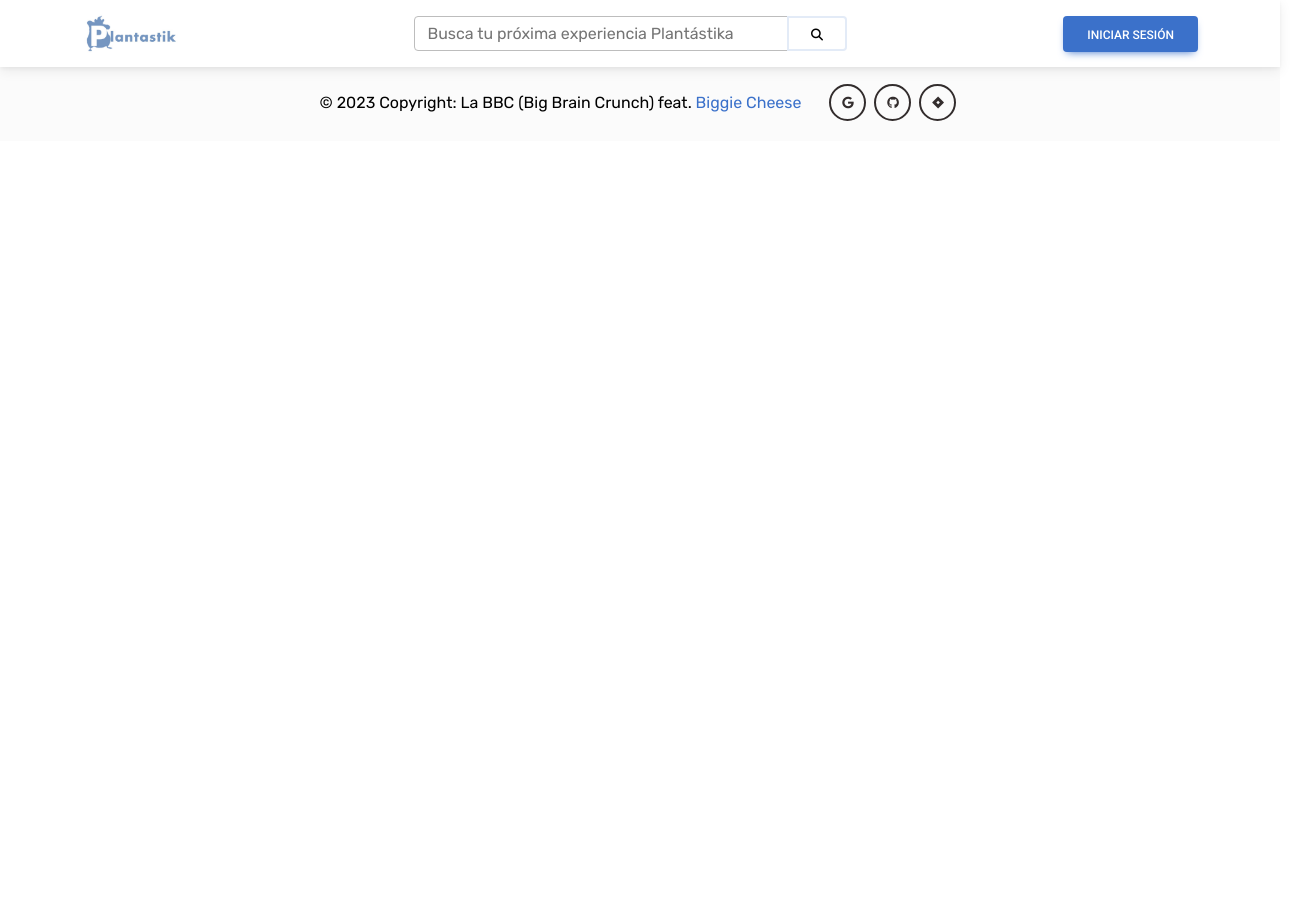
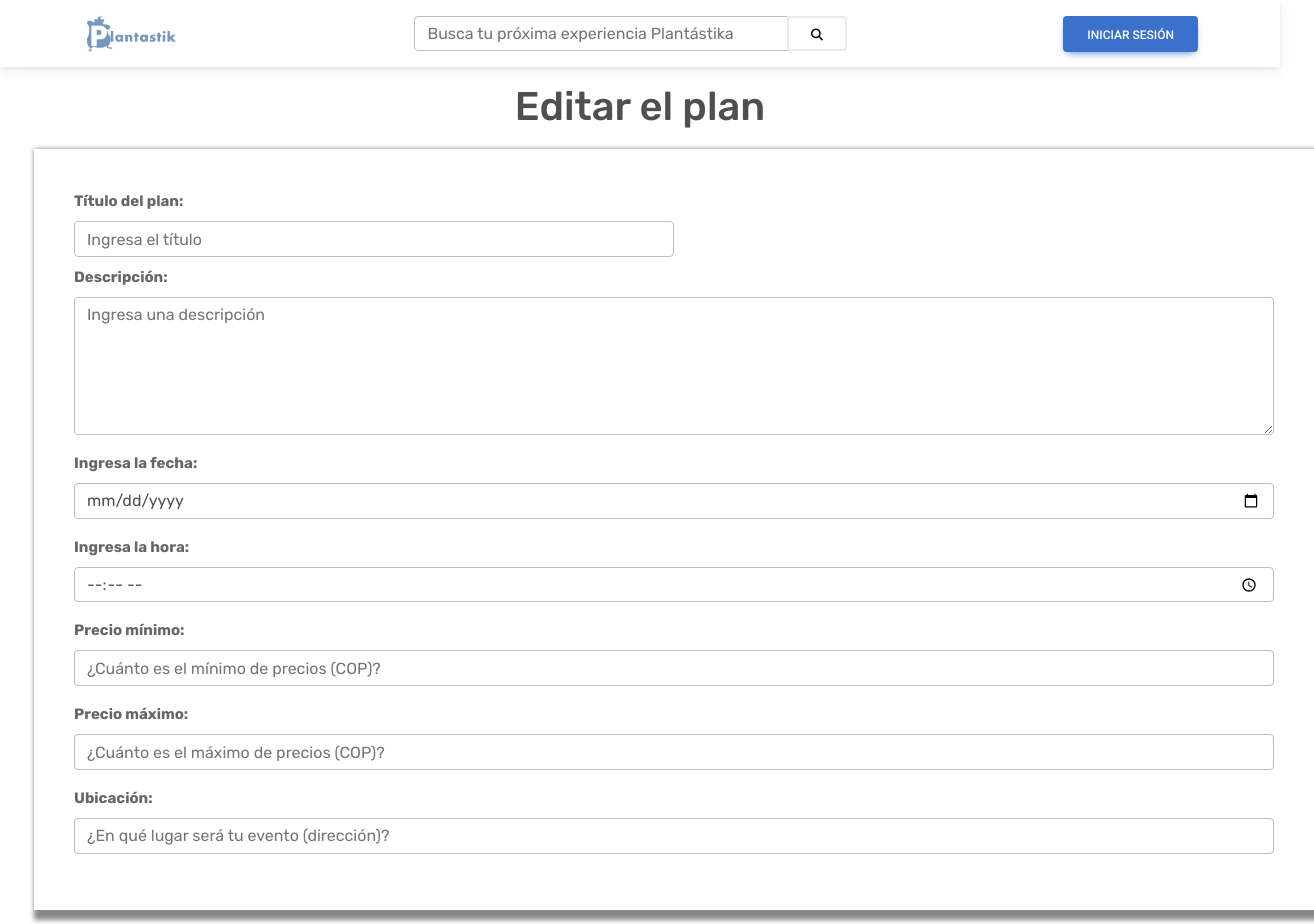
Before and after one commit to CarlCarlsonM/plantastik, a React (Create React App) app in the folder frontend/: page /ad-upd-pln/1 in a window 1280 px wide. Shown: the top 924 px of the page, 1314 px wide, since content can reach past the window. Before the commit the page ends 800 px from the top, so only its background shows below. Built offline with nearby package versions, Linux system fonts and the light colour scheme.

Commit message:
fullVistaAdmin
ver y editar planes funciona

```diff
--- a/frontend/src/App.js
+++ b/frontend/src/App.js
@@ -20,6 +20,7 @@ import EditPlan from "./components/edit-plan.component";
 import AdminOptions from "./components/admin-options.component";
 import UserStatistics from "./components/user-statistics.component";
 import AdUpdUsr from "./components/ad-upd-usr.component";
+import AdmUpdPln from "./components/ad-upd-pln.component";
 
 function App() {
   const [showBasic, setShowBasic] = useState(false);
@@ -58,6 +59,7 @@ function App() {
             <Route exact path="/edit-plan/:idplan" element={<EditPlan />} />
 
             <Route exact path="/ad-upd-usr/:idusr" element={<AdUpdUsr />} />
+            <Route exact path="/ad-upd-pln/:idPln" element={<AdmUpdPln />} />
 
 
           <Route
--- a/frontend/src/components/ad-opt.plns.component.js
+++ b/frontend/src/components/ad-opt.plns.component.js
@@ -15,7 +15,7 @@ import Swal from 'sweetalert2'
 import '../styles/admin-options.css'
 import '../styles/user-info.css';
 
-export default function Plns() {
+export default function AdmUpdPln() {
 
     const [state, setState] = useState({
         name: '',
@@ -136,7 +136,7 @@ export default function Plns() {
                                         <Col>
                                             <ul className='d-flex'>
                                                 {/* <li className='flex-fill' onClick={() => delPln(val.id_plan)}>Eliminar</li> */}
-                                                <Link to={`/edit-plan/${val.id_plan}`}>
+                                                <Link to={`/ad-upd-pln/${val.id_plan}`}>
                                                     <img
                                                         src={require("../Iconos/editar.png")}
                                                         className="BotonImagen"
--- /dev/null
+++ b/frontend/src/components/ad-upd-pln.component.js
@@ -0,0 +1,240 @@
+import React, { useState } from "react";
+import { useEffect } from "react";
+import { useLocation, useParams } from 'react-router-dom';
+import Container from "react-bootstrap/Container";
+import Row from "react-bootstrap/Row";
+import Col from "react-bootstrap/Col";
+import '../styles/detailplans.css';
+import Form from "react-bootstrap/Form";
+import Button from "react-bootstrap/Button";
+import { useAuth } from "../Contexts/AuthContext";
+import { useNavigate  } from "react-router-dom";
+import Axios from "axios";
+import FormGroup from "react-bootstrap/esm/FormGroup";
+import FormLabel from "react-bootstrap/esm/FormLabel";
+import Swal from 'sweetalert2'
+
+
+export default function AdmUpdPln(props){
+
+    const locatio = useLocation();
+    const idplan = locatio.pathname.split('/')[2]//geting de id from de url
+
+    //id del usuario logueado
+    const { authUser, setAuthUser, isLoggedIn, setIsLoggedIn } = useAuth();
+
+    //Datos del plan
+    const [state, setState] = useState({
+
+        idplan: idplan, //cambiar esto por el parametro que reciba de la pagina principal y sale con props.id
+        image: "",
+        title: "",
+        user: "",
+        description:"",
+        date: "",
+        time: "",
+        initialPrice: "",
+        finalPrice: "",
+        location: ""
+      });
+
+    const navigate = useNavigate();
+
+    const handleInput =(event)=>{
+        setState({
+          ...state,
+          [event.target.name]: event.target.value,
+        });
+    };
+
+    const handleSubmit =(event)=>{
+        event.preventDefault();
+        updateDataPlan();
+    };
+
+    const getDetailPlan = (id)=>{
+
+        Axios.get("http://localhost:3001/DetailPlan", {
+            params: {
+                id: id
+            }
+
+          }).then((res) => {
+
+            setState({
+                ...state,
+                image: res.data[0].image,
+                title: res.data[0].planName,
+                description: res.data[0].description,
+                date: res.data[0].date,
+                time: res.data[0].time,
+                initialPrice: res.data[0].min_price,
+                finalPrice: res.data[0].max_price,
+                location: res.data[0].address
+              });
+          });
+        }
+
+    useEffect(() => {
+        if (authUser && authUser.idUser) {
+            getDetailPlan(state.idplan);
+        }
+    }, [authUser]);
+
+    const updateDataPlan =()=>{
+        Axios.put("http://localhost:3001/updatePlanAdm", {
+          name: state.title,
+          description: state.description,
+          date: state.date,
+          time: state.time,
+          min_price: state.initialPrice,
+          max_price: state.finalPrice,
+          address: state.location,
+          id_plan: state.idplan
+        }).then((res) => {
+          if (res.data.message === "Update_Plan") {
+            Swal.fire({
+              title: "<strong>¡Actualización correcta!</strong>",
+              html:"<i>Tú información a sido actualizada con éxito</i>",
+              icon:'success',
+              timer:3000
+            })
+            navigate("/admin-options");
+          }
+          else{
+            alert("¡Ups!, tuvimos un problema. Vuelve a intentarlo");
+          }
+        });
+    }
+
+
+    const title = state.title
+    const description = state.description
+    const date = state.date
+    const time = state.time
+    const initialPrice = state.initialPrice
+    const finalPrice = state.finalPrice
+    const location = state.location
+    return (
+
+      <>
+        <Container fluid className="ContainerDetailPlan">
+
+
+            <Row>
+
+            <center>
+              <h1 className='Titulos'>
+                Editar el plan
+              </h1>
+            </center>
+
+            <Container fluid className="ContainerDetail">
+                <Row>
+                    <center>
+                        <div className="ContainerDetailPlan2">
+
+                        {state.image && (
+                            <img
+                                className='Image-Plan'
+                                src={require(`../ImagenesPlanes/${state.image}.jpg`)}
+                                alt='ImagenPlan'
+                            />
+                        )}
+
+                            <div className="InfoPlan">
+                                <FormGroup className="mb-2 col-md-6">
+                                    <FormLabel><strong>Título del plan:</strong></FormLabel>
+                                    <Form.Control
+                                        type="text"
+                                        name="title"
+                                        placeholder="Ingresa el título"
+                                        value={title}
+                                        onChange={handleInput}
+                                    />
+                                </FormGroup>
+
+                                <FormGroup className="mb-3">
+                                    <FormLabel><strong>Descripción:</strong></FormLabel>
+                                    <Form.Control
+                                        as = "textarea"
+                                        rows = {5}
+                                        name="description"
+                                        placeholder="Ingresa una descripción"
+                                        value={description}
+                                        onChange={handleInput}
+                                    />
+                                </FormGroup>
+
+                                <FormGroup className="mb-3">
+                                    <FormLabel><strong>Ingresa la fecha:</strong></FormLabel>
+                                    <Form.Control
+                                        type = "date"
+                                        name = "date"
+                                        value = {date}
+                                        onChange={handleInput}
+                                    />
+                                </FormGroup>
+
+                                <FormGroup className="mb-3">
+                                    <FormLabel><strong>Ingresa la hora:</strong></FormLabel>
+                                    <Form.Control
+                                        type = "time"
+                                        name = "time"
+                                        value = {time}
+                                        onChange={handleInput}
+                                    />
+                                </FormGroup>
+
+                                <FormGroup className="mb-3" >
+                                    <FormLabel><strong>Precio mínimo:</strong></FormLabel>
+                                    <Form.Control
+                                        type="number"
+                                        name = "initialPrice"
+                                        placeholder= "¿Cuánto es el mínimo de precios (COP)?"
+                                        value = {initialPrice}
+                                        onChange={handleInput}
+                                    />
+                                </FormGroup>
+
+                                <FormGroup className="mb-3">
+                                    <FormLabel><strong>Precio máximo:</strong></FormLabel>
+                                    <Form.Control
+                                        type="number"
+                                        name = "finalPrice"
+                                        placeholder="¿Cuánto es el máximo de precios (COP)?"
+                                        value = {finalPrice}
+                                        onChange={handleInput}
+                                    />
+                                </FormGroup>
+
+                                <FormGroup className="mb-3">
+                                    <FormLabel><strong>Ubicación:</strong></FormLabel>
+                                    <Form.Control
+                                        type="text"
+                                        name= "location"
+                                        placeholder="¿En qué lugar será tu evento (dirección)?"
+                                        value = {location}
+                                        onChange={handleInput}
+                                    />
+                                </FormGroup>
+                            </div>
+                        </div>
+                    </center>
+                </Row>
+
+                <Row className="ButtonsRow">
+                    <Button
+                        className="RemoveAccountButton"
+                        onClick={handleSubmit}
+                        >
+                        <i class="fa-solid fa-pen-nib me-1"></i>
+                        Actualizar el plan
+                    </Button>
+                </Row>
+            </Container>
+            </Row>
+        </Container>
+      </>
+    )
+}
--- a/frontend/src/styles/admin-options.css
+++ b/frontend/src/styles/admin-options.css
@@ -10,13 +10,14 @@
   display: inline;
   color: white;
   text-align: center;
-  background-color: gray;
+  background-color: rgb(58,113,203);
+
 }
 
 .tab ul li:hover {
-  color: black;
+  color: white;
   cursor: pointer;
-  background-color: white;
+  background-color: rgb(15,223,15);
 }
 
 .content {
```
Also changed, not shown: 2 other files (tests, documents, lock files or other folders).
